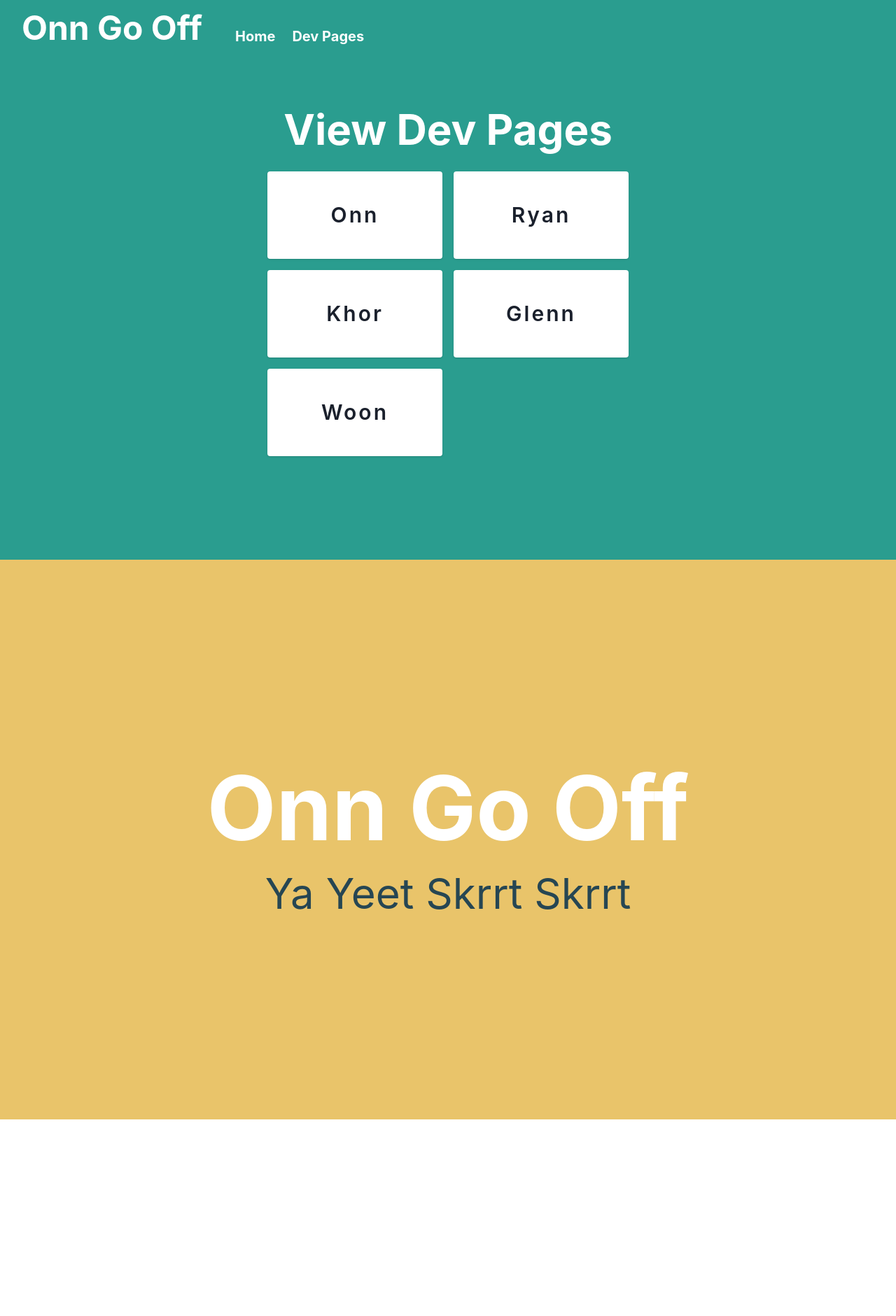
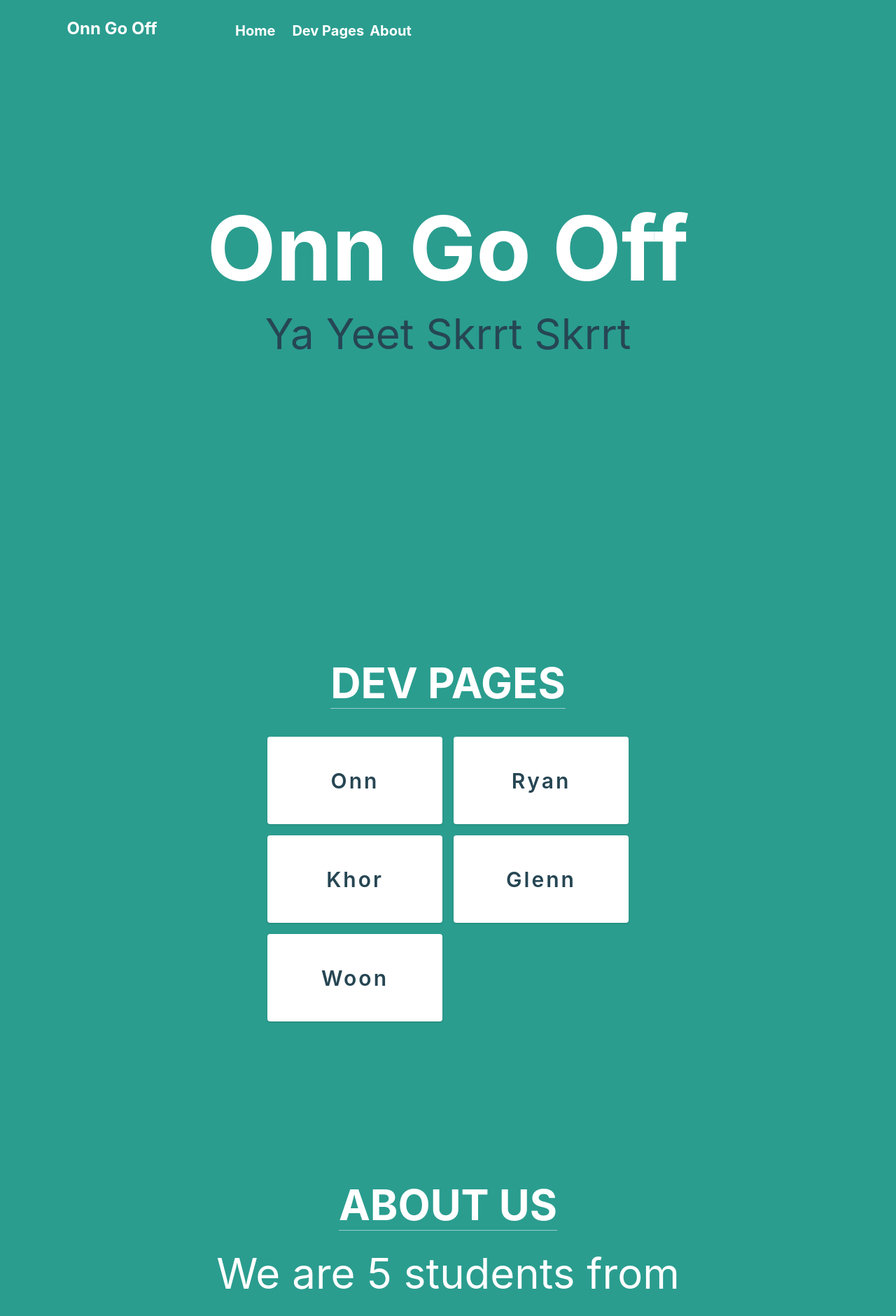
Before and after one commit to OnnGoOff/OnnGoOff.github.io, a React (Create React App) app: page / in a window 1280 px wide. Shown: the top 1881 px of the page at 70% size. Before the commit the page ends 1600 px from the top, so only its background shows below. Built offline with nearby package versions, Linux system fonts and the light colour scheme.

Commit message:
:sparkles: Added an about page and tidied up the UI

```diff
--- a/package.json
+++ b/package.json
@@ -15,10 +15,12 @@
     "@types/react": "^16.9.53",
     "@types/react-dom": "^16.9.8",
     "@types/react-router-dom": "^5.1.7",
+    "@types/react-router-hash-link": "^1.2.1",
     "framer-motion": "^3.2.2-rc.1",
     "react": "^17.0.1",
     "react-dom": "^17.0.1",
     "react-router-dom": "^5.2.0",
+    "react-router-hash-link": "^2.3.1",
     "react-scripts": "4.0.1",
     "typescript": "^4.0.3",
     "web-vitals": "^0.2.4"
--- /dev/null
+++ b/src/About.tsx
@@ -0,0 +1,31 @@
+import { Container, Divider, Heading, Text, theme } from '@chakra-ui/react';
+import React from 'react';
+import PageStyle from './components/PageStyle';
+
+const About = () => {
+  return (
+    <>
+      <PageStyle id="about">
+        <Heading
+          as="h1"
+          fontSize={[theme.fontSizes['6xl'], theme.fontSizes['6xl']]}
+          color="white"
+          marginBottom={4}
+          textTransform="uppercase"
+        >
+          About Us
+          <Divider />
+        </Heading>
+        <Container maxW="6xl">
+          <Text fontSize={['2xl', '6xl']} color="white" textAlign="center">
+            We are 5 students from <Text fontWeight={theme.fontWeights.semibold}>Asia Pacific University (APU)</Text>{' '}
+            pursuing a diploma in Software Engineering. This website is something of a portfolio to show what we have
+            learnt.
+          </Text>
+        </Container>
+      </PageStyle>
+    </>
+  );
+};
+
+export default About;
--- /dev/null
+++ b/src/DevProfiles.tsx
@@ -0,0 +1,58 @@
+import { Box, Button, Center, Container, Divider, Heading, SimpleGrid, Text, theme } from '@chakra-ui/react';
+import React from 'react';
+import { Link } from 'react-router-dom';
+
+const DevProfiles = () => {
+  const devList = ['Onn', 'Ryan', 'Khor', 'Glenn', 'Woon'];
+  return (
+    <>
+      <Box padding="4" height="100vh" id="dev-profiles">
+        <Center h={theme.sizes.full}>
+          <Container centerContent maxW={theme.sizes.full}>
+            <Heading
+              as="h1"
+              fontSize={[theme.fontSizes['4xl'], theme.fontSizes['6xl']]}
+              color="white"
+              marginBottom={4}
+              textTransform="uppercase"
+            >
+              Dev Pages
+              <Divider />
+            </Heading>
+            <SimpleGrid columns={2} spacing={4} marginTop={6}>
+              {devList.map((devName, index) => {
+                return (
+                  <Link key={devName} to={`/${devName}`}>
+                    <Button
+                      _hover={{
+                        boxShadow: theme.shadows.lg,
+                      }}
+                      bgColor="white"
+                      color="brand.charcoal-black"
+                      borderRadius={theme.radii.base}
+                      width={['150px', '250px']}
+                      boxShadow="base"
+                      height={['100px', '125px']}
+                    >
+                      <Center h={theme.sizes.full}>
+                        <Text
+                          fontSize={theme.fontSizes['3xl']}
+                          fontWeight={theme.fontWeights.semibold}
+                          letterSpacing={theme.letterSpacings.widest}
+                        >
+                          {devName}
+                        </Text>
+                      </Center>
+                    </Button>
+                  </Link>
+                );
+              })}
+            </SimpleGrid>
+          </Container>
+        </Center>
+      </Box>
+    </>
+  );
+};
+
+export default DevProfiles;
--- /dev/null
+++ b/src/Hero.tsx
@@ -0,0 +1,23 @@
+import { Box, Center, Container, Heading, Text, theme } from '@chakra-ui/react';
+import React from 'react';
+
+const Hero = () => {
+  return (
+    <>
+      <Box padding="4" height="100vh" id="hero">
+        <Center h={theme.sizes.full}>
+          <Container centerContent maxW={theme.sizes.full}>
+            <Heading as="h1" fontSize={theme.fontSizes['9xl']} color="white">
+              Onn Go Off
+            </Heading>
+            <Text fontSize={['4xl', '6xl']} color="brand.charcoal-black" textTransform="capitalize">
+              ya yeet skrrt skrrt
+            </Text>
+          </Container>
+        </Center>
+      </Box>
+    </>
+  );
+};
+
+export default Hero;
--- a/src/HomePage.tsx
+++ b/src/HomePage.tsx
@@ -1,139 +1,86 @@
-import {
-  Box,
-  Button,
-  Center,
-  Container,
-  Grid,
-  Heading,
-  HStack,
-  SimpleGrid,
-  Text,
-  theme,
-  Link as ChakraLink,
-} from '@chakra-ui/react';
-import React, { useRef } from 'react';
-import { Link } from 'react-router-dom';
+import { Box } from '@chakra-ui/react';
+import React, { useCallback, useEffect, useState } from 'react';
+import About from './About';
+import DevProfiles from './DevProfiles';
+import Hero from './Hero';
+import NavBar from './NavBar';
 
-const Hero = () => {
+export const navItems = [
+  { name: 'Home', hash: 'hero', color: 'brand.persian-green' },
+  { name: 'Dev Pages', hash: 'dev-profiles', color: 'brand.yellow-crayola' },
+  { name: 'About', hash: 'about', color: 'brand.charcoal-black' },
+];
+
+interface HomePageContextProps {
+  goToPage: (page: number) => void;
+}
+export const HomePageContext = React.createContext<HomePageContextProps>({ goToPage: (page: number) => {} });
+
+const HomePage = () => {
+  const [currentNav, setCurrentNav] = useState(0);
+  const [ticking, setTicking] = useState(false);
+  const [currentColor, setCurrentColor] = useState('brand.persian-green');
+
+  const goToPage = useCallback((page: number) => {
+    window.history.pushState(null, '', `#${navItems[page].hash}`);
+    // window.location.hash = navItems[page].hash; // instant scroll
+    document.getElementById(navItems[page].hash)?.scrollIntoView({ behavior: 'smooth' });
+    setCurrentColor(navItems[page].color);
+  }, []);
+
+  useEffect(() => {
+    const handlePageScroll = (e: WheelEvent) => {
+      e.preventDefault();
+      if (!ticking) {
+        window.requestAnimationFrame(() => {
+          if (e.deltaY > 0) {
+            // scroll down
+            setCurrentNav((curr) => {
+              if (curr + 1 > navItems.length - 1) {
+                goToPage(curr);
+                return curr;
+              } else {
+                goToPage(curr + 1);
+                return curr + 1;
+              }
+            });
+          } else {
+            // scroll up
+            setCurrentNav((curr) => {
+              if (curr - 1 < 0) {
+                goToPage(curr);
+                return curr;
+              } else {
+                goToPage(curr - 1);
+                return curr - 1;
+              }
+            });
+          }
+          setTicking(false);
+        });
+        setTicking(true);
+      }
+    };
+
+    document.addEventListener('wheel', handlePageScroll, { passive: false });
+
+    return () => {
+      document.removeEventListener('wheel', handlePageScroll);
+    };
+  }, [currentNav, goToPage, ticking]);
+
   return (
     <>
-      <Box padding="4" height="100vh" bg="brand.yellow-crayola">
-        <Center h={theme.sizes.full}>
-          <Container centerContent maxW={theme.sizes.full}>
-            <Heading as="h1" fontSize={theme.fontSizes['9xl']} color="white">
-              Onn Go Off
-            </Heading>
-            <Text fontSize="6xl" color="brand.charcoal-black" textTransform="capitalize">
-              ya yeet skrrt skrrt
-            </Text>
-          </Container>
-        </Center>
+      <HomePageContext.Provider value={{ goToPage }}>
+        <NavBar />
+      </HomePageContext.Provider>
+      <Box transition="background-color 0.25s ease-in-out" bg={currentColor}>
+        <Hero />
+        <DevProfiles />
+        <About />
       </Box>
     </>
   );
 };
 
-const DevProfiles = () => {
-  const devList = ['Onn', 'Ryan', 'Khor', 'Glenn', 'Woon'];
-  return (
-    <>
-      <Box padding="4" height="100vh" bg="brand.persian-green">
-        <Center h={theme.sizes.full}>
-          <Container centerContent maxW={theme.sizes.full}>
-            <Heading as="h1" fontSize={theme.fontSizes['6xl']} color="white">
-              View Dev Pages
-            </Heading>
-            <SimpleGrid columns={2} spacing={4} marginTop={6}>
-              {devList.map((devName, index) => {
-                return (
-                  <Link key={devName} to={`/${devName}`}>
-                    <Button
-                      _hover={{
-                        boxShadow: theme.shadows.lg,
-                      }}
-                      bgColor="white"
-                      borderRadius={theme.radii.base}
-                      width="250px"
-                      boxShadow="base"
-                      height="125px"
-                    >
-                      <Center h={theme.sizes.full}>
-                        <Text
-                          fontSize={theme.fontSizes['3xl']}
-                          fontWeight={theme.fontWeights.semibold}
-                          letterSpacing={theme.letterSpacings.widest}
-                        >
-                          {devName}
-                        </Text>
-                      </Center>
-                    </Button>
-                  </Link>
-                );
-              })}
-            </SimpleGrid>
-          </Container>
-        </Center>
-      </Box>
-    </>
-  );
-};
-
-const NavBar = () => {
-  const navItems = ['Home', 'Dev Pages'];
-  return (
-    <>
-      <Grid
-        pos="fixed"
-        width="100vw"
-        height={theme.sizes[16]}
-        zIndex={theme.zIndices.docked}
-        templateColumns="20rem 1fr"
-        alignContent="end"
-      >
-        <Center>
-          <Heading color="white" as="h2" size="2xl">
-            Onn Go Off
-          </Heading>
-        </Center>
-        <Center alignItems="end">
-          <HStack w="100%">
-            {navItems.map((name) => {
-              return (
-                <ChakraLink key={name} margin="0 1rem 0 1rem">
-                  <Heading color="white" size="md">
-                    {name}
-                  </Heading>
-                </ChakraLink>
-              );
-            })}
-          </HStack>
-        </Center>
-      </Grid>
-    </>
-  );
-};
-
-const HomePage = () => {
-  const devProfileEl = useRef<HTMLDivElement>(null);
-  const heroEl = useRef<HTMLDivElement>(null);
-
-  const scrollToView = () => {
-    heroEl?.current?.scrollIntoView();
-  };
-
-  return (
-    <>
-      <NavBar />
-
-      <div ref={devProfileEl}>
-        <DevProfiles />
-      </div>
-
-      <div ref={heroEl}>
-        <Hero />
-      </div>
-    </>
-  );
-};
-
 export default HomePage;
--- /dev/null
+++ b/src/NavBar.tsx
@@ -0,0 +1,44 @@
+import { Center, Grid, Heading, HStack, Link as ChakraLink, theme } from '@chakra-ui/react';
+import React, { useContext } from 'react';
+import { Link } from 'react-router-dom';
+import { HomePageContext, navItems } from './HomePage';
+
+const NavBar = () => {
+  const context = useContext(HomePageContext);
+  const { goToPage } = context;
+
+  return (
+    <>
+      <Grid
+        pos="fixed"
+        width="100vw"
+        height={[theme.sizes[12], theme.sizes[14]]}
+        zIndex={theme.zIndices.docked}
+        templateColumns={['1fr', '20rem 1fr']}
+        alignContent="end"
+        d={['none', 'grid']}
+      >
+        <Center>
+          <Heading color="white" as="h2" fontSize={'2xl'}>
+            Onn Go Off
+          </Heading>
+        </Center>
+        <HStack w="100%" alignItems="end">
+          {navItems.map((obj, ix) => {
+            return (
+              <ChakraLink key={obj.hash} margin="0 1rem 0 1rem">
+                <Link to={{ hash: `#${obj.hash}` }} onClick={() => goToPage(ix)}>
+                  <Heading color="white" size="md">
+                    {obj.name}
+                  </Heading>
+                </Link>
+              </ChakraLink>
+            );
+          })}
+        </HStack>
+      </Grid>
+    </>
+  );
+};
+
+export default NavBar;
--- /dev/null
+++ b/src/components/PageStyle.tsx
@@ -0,0 +1,23 @@
+import { Box, Center, Container, theme } from '@chakra-ui/react';
+import React from 'react';
+
+interface PageStyleProps {
+  children: React.ReactNode;
+  id: string;
+}
+
+const PageStyle = ({ children, id }: PageStyleProps) => {
+  return (
+    <>
+      <Box padding="4" height="100vh" id={id}>
+        <Center h={theme.sizes.full}>
+          <Container centerContent maxW={theme.sizes.full}>
+            {children}
+          </Container>
+        </Center>
+      </Box>
+    </>
+  );
+};
+
+export default PageStyle;
```
Also changed, not shown: src/App.tsx (+24 -17 lines), src/components/PageWrapper.tsx (deleted, +0 -25 lines), src/components/withPageStyle.tsx (added, +33 -0 lines), 2 other files (tests, documents, lock files or other folders).
